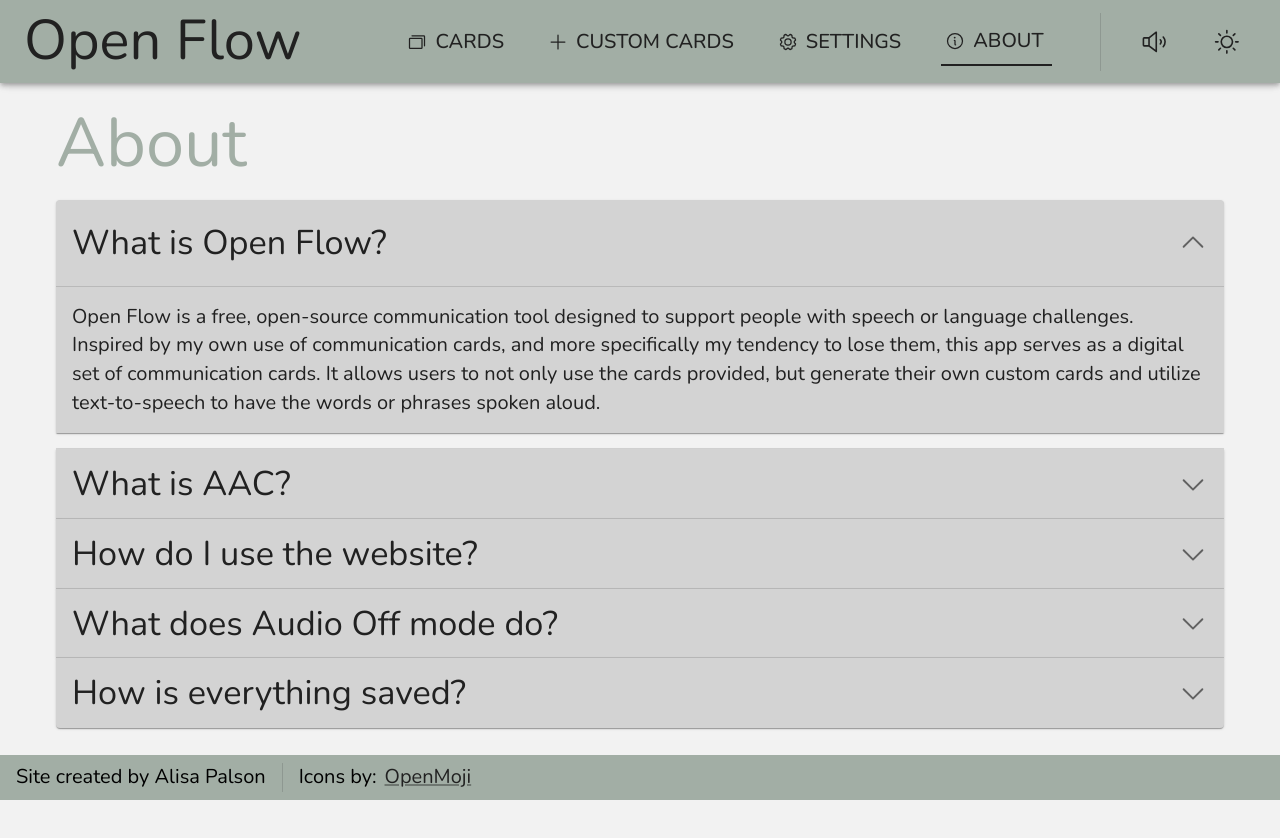
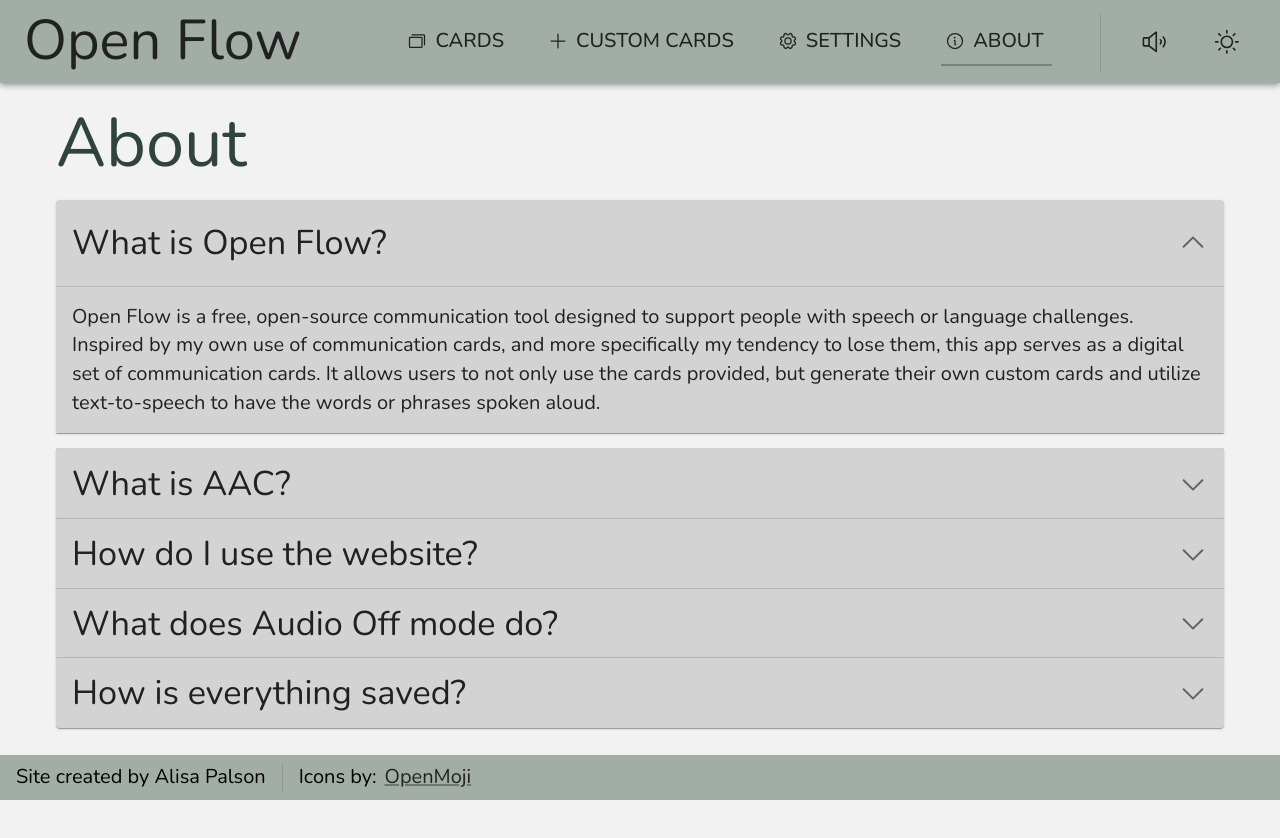
Before and after one commit to AlisamfP/OpenFlow, a React (Vite) app: page / in a window 1280 px wide. Both pictures are taken after a click on the button "ABOUT". Shown: the top 838 px of the page. Built offline with nearby package versions, Linux system fonts and the light colour scheme.

Commit message:
hide custom card list on custom page when no custom cards. Add hover state to nav

```diff
--- a/src/components/About.tsx
+++ b/src/components/About.tsx
@@ -14,7 +14,7 @@ import { PiCaretDown } from "react-icons/pi";
 const About: React.FC = () => {
     return (
         <>
-            <Typography variant="h3" color="primary.main">
+            <Typography variant="h3" color="text.secondary">
                 About
             </Typography>
             <Box mt={2} sx={{ mb: 10 }}>
--- a/src/components/Custom.tsx
+++ b/src/components/Custom.tsx
@@ -143,7 +143,8 @@ const CustomCardForm = () => {
             />
           </Box>
         </Grid>
-        <Grid size={12}>
+
+        {customCards.length > 0 && (<Grid size={12}>
           <Typography variant="h5">Custom Card List</Typography>
           <Box
             sx={{
@@ -167,7 +168,7 @@ const CustomCardForm = () => {
               />
             ))}
           </Box>
-        </Grid>
+        </Grid>)}
       </Grid>
       <Snackbar
         anchorOrigin={{ vertical: "top", horizontal: "right" }}
--- a/src/components/Header.tsx
+++ b/src/components/Header.tsx
@@ -93,10 +93,14 @@ function NavListDesktop({
             onClick={() => page && setPage(page as HeaderProps["currentPage"])}
             sx={{
               color: "text.primary",
-              borderBottom: currentPage === page ? "2px solid" : "",
-              borderColor: "text.primary",
+              borderBottom: "2px solid transparent",
+              borderColor: currentPage === page ? "primary.dark" : "transparent",
               borderRadius: 0,
               px: 1,
+              "&:hover": {
+                borderBottom: "2px solid",
+                borderColor: "primary.dark"
+              }
             }}
           >
             {title}
```
